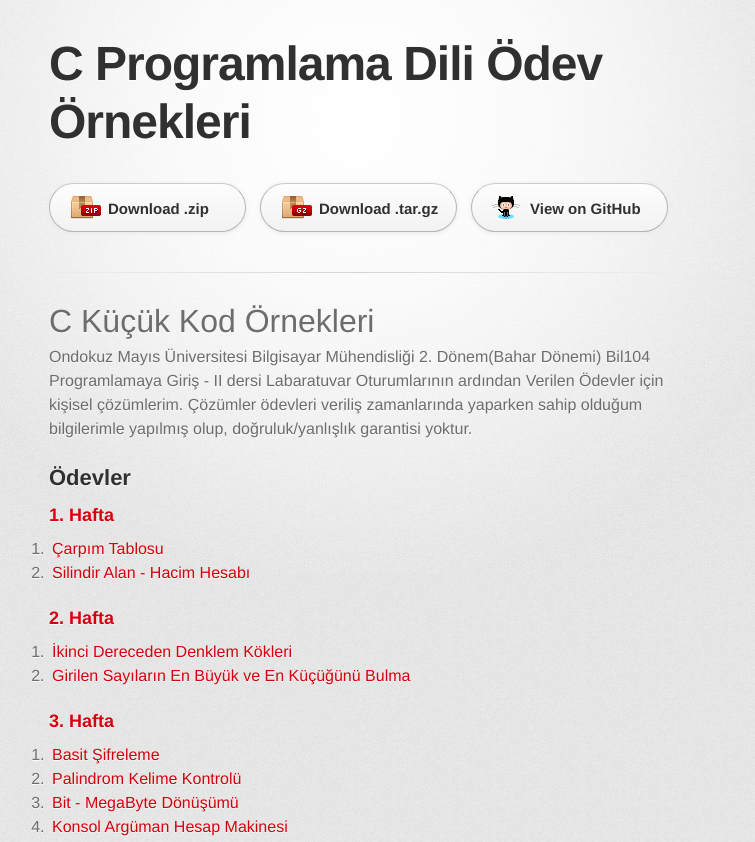
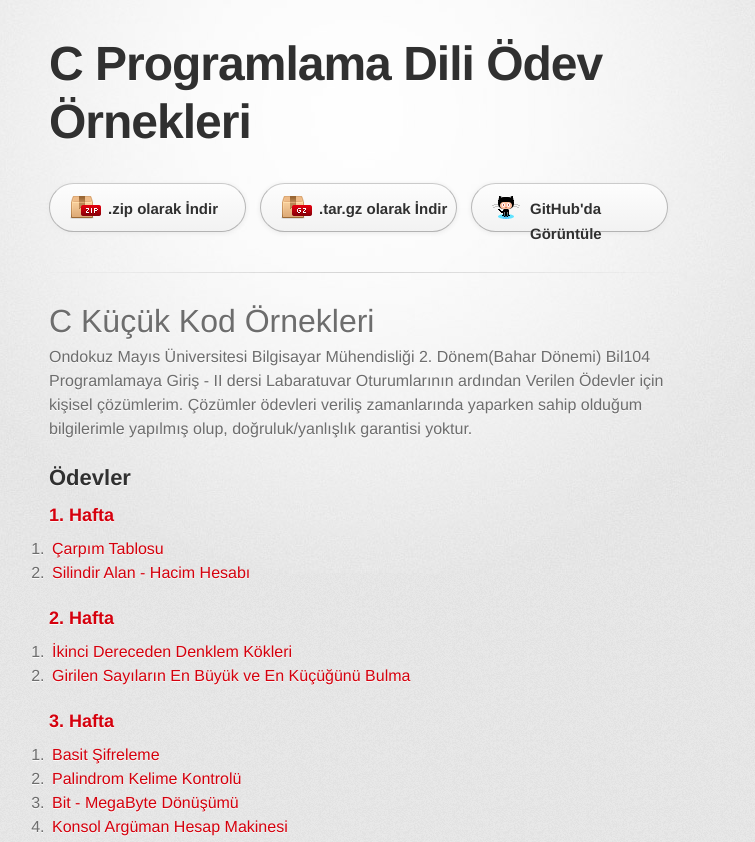
Before and after one commit to ileri/C_Odevler, a plain HTML site: page index.html in a window 1280 px wide. Shown: the top 842 px of the page, without its empty margins (281-1036 px from the left). Drawn offline with Linux system fonts and the light colour scheme; a web font is replaced by a local one.

Commit message:
Update index.html

```diff
--- a/index.html
+++ b/index.html
@@ -23,9 +23,9 @@
         </header>
 
         <section id="downloads" class="clearfix">
-          <a href="https://github.com/celilileri/C_Odevler/zipball/master" id="download-zip" class="button"><span>Download .zip</span></a>
-          <a href="https://github.com/celilileri/C_Odevler/tarball/master" id="download-tar-gz" class="button"><span>Download .tar.gz</span></a>
-          <a href="https://github.com/celilileri/C_Odevler" id="view-on-github" class="button"><span>View on GitHub</span></a>
+          <a href="https://github.com/celilileri/C_Odevler/zipball/master" id="download-zip" class="button"><span>.zip olarak İndir</span></a>
+          <a href="https://github.com/celilileri/C_Odevler/tarball/master" id="download-tar-gz" class="button"><span>.tar.gz olarak İndir</span></a>
+          <a href="https://github.com/celilileri/C_Odevler" id="view-on-github" class="button"><span>GitHub'da Görüntüle</span></a>
         </section>
 
         <hr>
```
